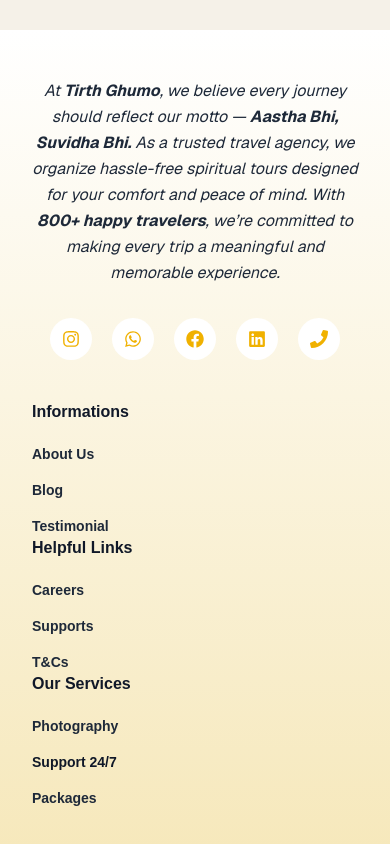
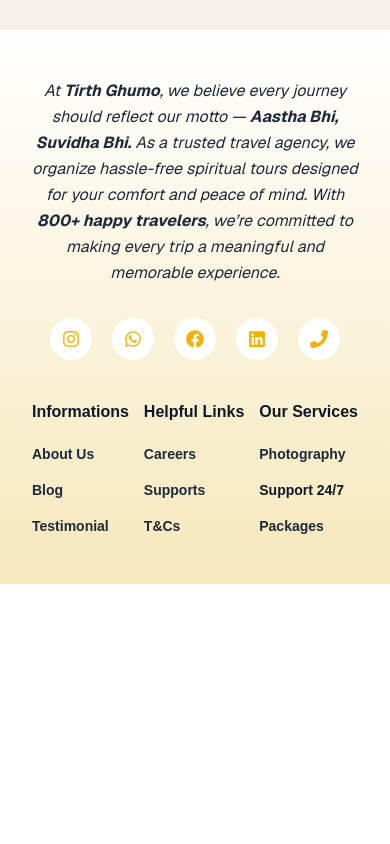
Before and after one commit to justmend07-bit/Tirthghumo, a Next.js app: page / in a window 390 px wide. Shown: the part 4092-4936 px from the top of the page. After the commit the page ends 4676 px from the top, so only its background shows below. Built offline with nearby package versions, Linux system fonts and the light colour scheme.

Commit message:
Update footer.js

```diff
--- a/src/component/footer.js
+++ b/src/component/footer.js
@@ -37,7 +37,7 @@
                     </div>
                 </div>
 
-                <div className=" flex flex-col w-full md:gap-40 justify-between lg:flex-row ">
+                <div className=" flex md:flex-col w-full  md:gap-40 justify-between lg:flex-row ">
                     {/* Informations */}
                     <div>
                         <h3 className="font-bold mb-5 text-gray-900">Informations</h3>
@@ -64,7 +64,7 @@
                         <ul className="space-y-4 text-sm ">
                             <li><a href="#" className="hover:text-yellow-600 font-san font-semibold">Photography</a></li>
 
-                            {/* Yellow Rounded Button */}
+
                             <li>
                                 <a
                                     href="#"
```
